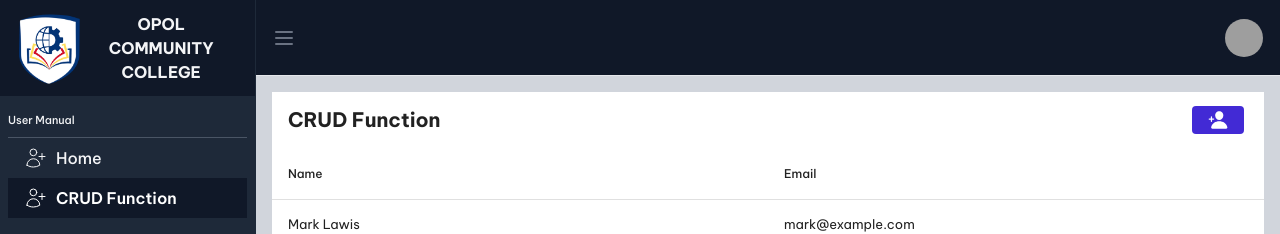
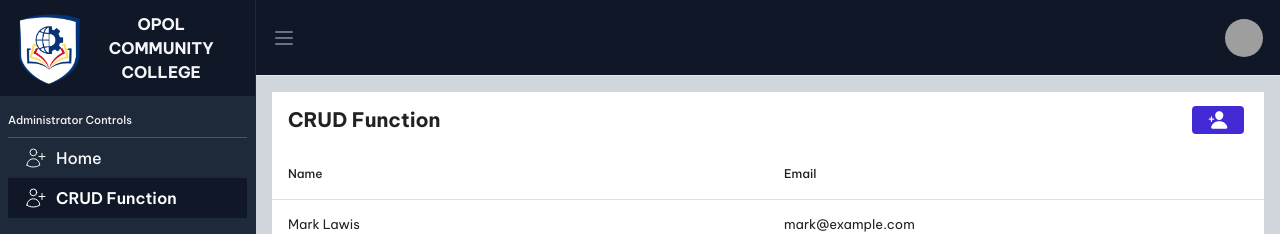
Before and after one commit to lawiszxc/daisyui-react, a React (Vite) app: page /crud-function in a window 1280 px wide. Shown: the top 234 px of the page. Built offline with nearby package versions, Linux system fonts and the light colour scheme; grey boxes are pictures that could not be loaded.

Commit message:
updated files

```diff
--- a/src/components/Sidebar.jsx
+++ b/src/components/Sidebar.jsx
@@ -14,7 +14,7 @@
       <div className="flex flex-col flex-1 overflow-y-auto">
         <div className="flex-1 px-2 py-4 bg-gray-800">
           <div className="flex text-gray-100 border-b border-gray-600 pb-2">
-            <p className="text-[11px]">User Manual</p>
+            <p className="text-[11px]">Administrator Controls</p>
           </div>
           <NavLink
             to="/"
--- /dev/null
+++ b/tailwind.config.js
@@ -0,0 +1,11 @@
+/** @type {import('tailwindcss').Config} */
+export default {
+    content: [
+        "./index.html",
+        "./src/**/*.{js,jsx,ts,tsx}",
+    ],
+    theme: {
+        extend: {},
+    },
+    plugins: [],
+};
```
Also changed, not shown: package.json (+6 -1 lines), 1 other file (tests, documents, lock files or other folders).
